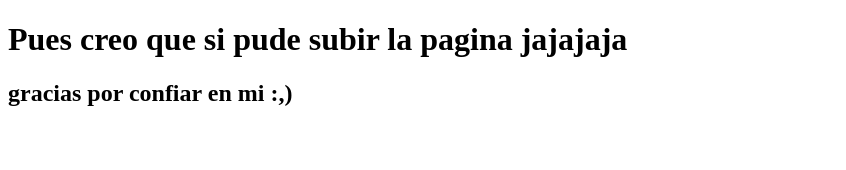
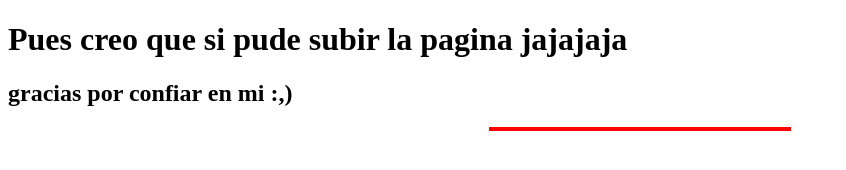
Before and after one commit to Amauri-Kun/ejemplo, a plain HTML site: page index.html in a window 1280 px wide. Shown: the whole page, without its empty margins (0-846 px from the left). Drawn offline with Linux system fonts and the light colour scheme.

Commit message:
Update index.html

```diff
--- a/index.html
+++ b/index.html
@@ -8,5 +8,6 @@
 <body>
     <h1> Pues creo que si pude subir la pagina jajajaja </h1>
     <h2> gracias por confiar en mi :,) </h2>
+    <HR align="center" size="4" width="300" color="red">
 </body>
 </html>
```
